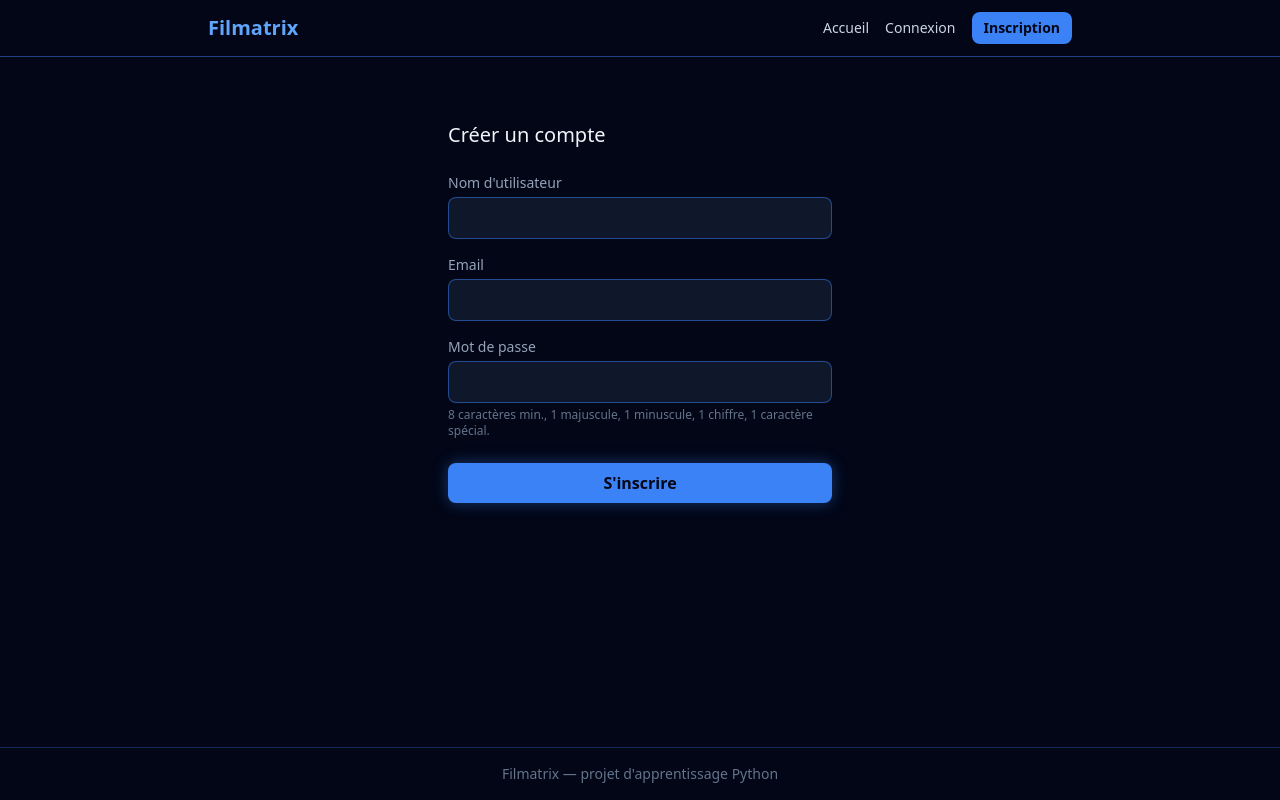
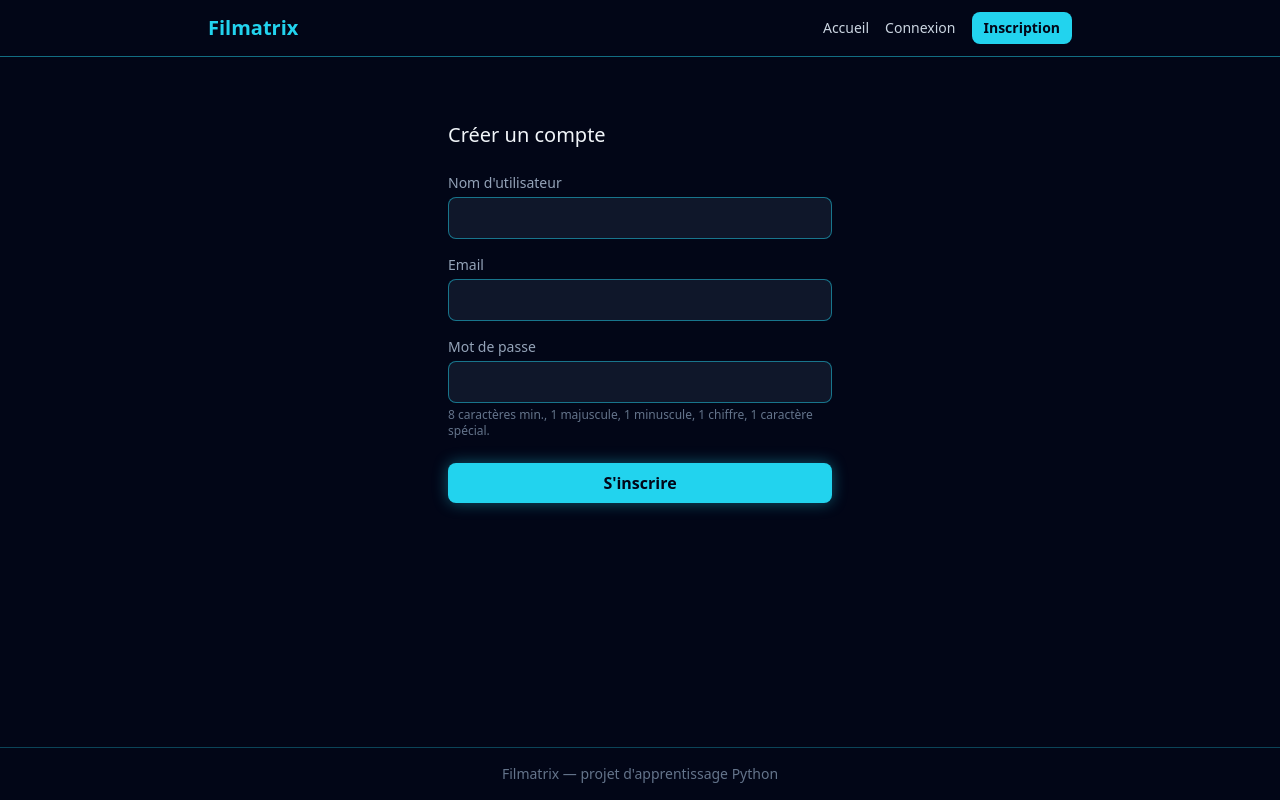
Before and after one commit to Pauline-hiez/filmatrix, a Flask app: page /inscription in a window 1280 px wide. Run offline with Flask 3, Linux system fonts and the light colour scheme; some libraries are stand-ins or nearby versions.

Commit message:
Enregistrement des tentatives de réponse + changement de couleur (bleu -> cyan)

```diff
--- a/app.py
+++ b/app.py
@@ -4,7 +4,7 @@ from flask import Flask, render_template, request
 
 from src.engine import check_answer
 from src.database import db
-from src.models import Question, User
+from src.models import Question, User, Attempt
 import os
 from dotenv import load_dotenv
 from flask_login import LoginManager
@@ -124,6 +124,16 @@ def quiz(mode: str, position: int) -> str:
         reponse_brute = request.form["reponse"]
         reponse_joueur = convertir_reponse(question.mode, reponse_brute)
         est_correct = check_answer(question, reponse_joueur)
+
+        if current_user.is_authenticated:
+            tentative = Attempt(
+                    user_id=current_user.id,
+                    question_id=question.id,
+                    is_correct=est_correct,
+                )
+            db.session.add(tentative)
+            db.session.commit()
+
         return render_template(
             "resultat.html",
             est_correct=est_correct,
--- a/templates/accueil.html
+++ b/templates/accueil.html
@@ -4,7 +4,7 @@
 <div class="text-center mt-12">
     <h2 class="text-xl text-slate-300 mb-6">Prêt à tester tes connaissances cinéma ?</h2>
     <a href="{{ url_for('modes') }}"
-       class="inline-block bg-blue-500 hover:bg-blue-400 text-slate-950 font-bold px-6 py-3 rounded-lg shadow-[0_0_15px_rgba(59,130,246,0.4)] transition">
+       class="inline-block bg-cyan-400 hover:bg-cyan-300 text-slate-950 font-bold px-6 py-3 rounded-lg shadow-[0_0_15px_rgba(34,211,238,0.4)] transition">
         Commencer le quiz
     </a>
 </div>
--- a/templates/base.html
+++ b/templates/base.html
@@ -8,29 +8,29 @@
 </head>
 <body class="bg-slate-950 text-slate-100 min-h-screen flex flex-col">
 
-    <header class="border-b border-blue-500/50">
+    <header class="border-b border-cyan-400/50">
         <nav class="max-w-4xl mx-auto px-4 py-3 flex flex-wrap items-center justify-between gap-3">
-            <a href="{{ url_for('accueil') }}" class="text-xl font-bold text-blue-400">
+            <a href="{{ url_for('accueil') }}" class="text-xl font-bold text-cyan-400">
                 Filmatrix
             </a>
 
             <div class="flex items-center gap-4 text-sm">
-                <a href="{{ url_for('accueil') }}" class="text-slate-300 hover:text-blue-400 transition">
+                <a href="{{ url_for('accueil') }}" class="text-slate-300 hover:text-cyan-400 transition">
                     Accueil
                 </a>
 
                 {% if current_user.is_authenticated %}
                     <span class="text-slate-400">Bonjour, {{ current_user.username }}</span>
                     <a href="{{ url_for('deconnexion') }}"
-                       class="text-slate-300 hover:text-blue-400 transition">
+                       class="text-slate-300 hover:text-cyan-400 transition">
                         Déconnexion
                     </a>
                 {% else %}
-                    <a href="{{ url_for('connexion') }}" class="text-slate-300 hover:text-blue-400 transition">
+                    <a href="{{ url_for('connexion') }}" class="text-slate-300 hover:text-cyan-400 transition">
                         Connexion
                     </a>
                     <a href="{{ url_for('inscription') }}"
-                       class="bg-blue-500 hover:bg-blue-400 text-slate-950 font-bold px-3 py-1.5 rounded-lg transition">
+                       class="bg-cyan-400 hover:bg-cyan-300 text-slate-950 font-bold px-3 py-1.5 rounded-lg transition">
                         Inscription
                     </a>
                 {% endif %}
@@ -43,7 +43,7 @@
             {% if messages %}
             <div class="max-w-4xl mx-auto mb-4">
                 {% for message in messages %}
-                <p class="bg-blue-500/10 border border-blue-500/50 text-blue-300 text-sm rounded-lg px-4 py-3">
+                <p class="bg-cyan-400/10 border border-cyan-400/50 text-cyan-300 text-sm rounded-lg px-4 py-3">
                     {{ message }}
                 </p>
             {% endfor %}
@@ -53,7 +53,7 @@
         {% block content %}{% endblock %}
     </main>
 
-    <footer class="border-t border-blue-500/30 text-center text-slate-500 text-sm py-4">
+    <footer class="border-t border-cyan-400/30 text-center text-slate-500 text-sm py-4">
         Filmatrix — projet d'apprentissage Python
     </footer>
 
--- a/templates/connexion.html
+++ b/templates/connexion.html
@@ -12,15 +12,15 @@
         <div>
             <label class="block text-sm text-slate-400 mb-1">Email</label>
             <input type="email" name="email" required
-                   class="w-full bg-slate-900 border border-blue-500/50 rounded-lg px-3 py-2 text-slate-100">
+                   class="w-full bg-slate-900 border border-cyan-400/50 rounded-lg px-3 py-2 text-slate-100">
         </div>
         <div>
             <label class="block text-sm text-slate-400 mb-1">Mot de passe</label>
             <input type="password" name="password" required
-                   class="w-full bg-slate-900 border border-blue-500/50 rounded-lg px-3 py-2 text-slate-100">
+                   class="w-full bg-slate-900 border border-cyan-400/50 rounded-lg px-3 py-2 text-slate-100">
         </div>
         <button type="submit"
-                class="bg-blue-500 hover:bg-blue-400 text-slate-950 font-bold py-2 rounded-lg shadow-[0_0_15px_rgba(59,130,246,0.4)] transition mt-2">
+                class="bg-cyan-400 hover:bg-cyan-300 text-slate-950 font-bold py-2 rounded-lg shadow-[0_0_15px_rgba(34,211,238,0.4)] transition mt-2">
             Se connecter
         </button>
     </form>
--- a/templates/inscription.html
+++ b/templates/inscription.html
@@ -12,21 +12,21 @@
         <div>
             <label class="block text-sm text-slate-400 mb-1">Nom d'utilisateur</label>
             <input type="text" name="username" required
-                   class="w-full bg-slate-900 border border-blue-500/50 rounded-lg px-3 py-2 text-slate-100">
+                   class="w-full bg-slate-900 border border-cyan-400/50 rounded-lg px-3 py-2 text-slate-100">
         </div>
         <div>
             <label class="block text-sm text-slate-400 mb-1">Email</label>
             <input type="email" name="email" required
-                   class="w-full bg-slate-900 border border-blue-500/50 rounded-lg px-3 py-2 text-slate-100">
+                   class="w-full bg-slate-900 border border-cyan-400/50 rounded-lg px-3 py-2 text-slate-100">
         </div>
         <div>
             <label class="block text-sm text-slate-400 mb-1">Mot de passe</label>
             <input type="password" name="password" required
-                   class="w-full bg-slate-900 border border-blue-500/50 rounded-lg px-3 py-2 text-slate-100">
+                   class="w-full bg-slate-900 border border-cyan-400/50 rounded-lg px-3 py-2 text-slate-100">
             <p class="text-xs text-slate-500 mt-1">8 caractères min., 1 majuscule, 1 minuscule, 1 chiffre, 1 caractère spécial.</p>
         </div>
         <button type="submit"
-                class="bg-blue-500 hover:bg-blue-400 text-slate-950 font-bold py-2 rounded-lg shadow-[0_0_15px_rgba(59,130,246,0.4)] transition mt-2">
+                class="bg-cyan-400 hover:bg-cyan-300 text-slate-950 font-bold py-2 rounded-lg shadow-[0_0_15px_rgba(34,211,238,0.4)] transition mt-2">
             S'inscrire
         </button>
     </form>
--- a/templates/quiz.html
+++ b/templates/quiz.html
@@ -9,17 +9,17 @@
         {% if question.mode == "qcm" %}
             {% for option in question.payload.options %}
             <button type="submit" name="reponse" value="{{ loop.index0 }}"
-                    class="bg-slate-900 hover:bg-slate-800 border border-blue-500/50 text-left px-4 py-3 rounded-lg transition">
+                    class="bg-slate-900 hover:bg-slate-800 border border-cyan-400/50 text-left px-4 py-3 rounded-lg transition">
                 {{ option }}
             </button>
             {% endfor %}
         {% elif question.mode == "vrai_faux" %}
             <button type="submit" name="reponse" value="true"
-                    class="bg-slate-900 hover:bg-slate-800 border border-blue-500/50 px-4 py-3 rounded-lg transition">
+                    class="bg-slate-900 hover:bg-slate-800 border border-cyan-400/50 px-4 py-3 rounded-lg transition">
                 Vrai
             </button>
             <button type="submit" name="reponse" value="false"
-                    class="bg-slate-900 hover:bg-slate-800 border border-blue-500/50 px-4 py-3 rounded-lg transition">
+                    class="bg-slate-900 hover:bg-slate-800 border border-cyan-400/50 px-4 py-3 rounded-lg transition">
                 Faux
             </button>
         {% endif %}
--- a/templates/resultat.html
+++ b/templates/resultat.html
@@ -9,7 +9,7 @@
     {% endif %}
 
     <a href="{{ url_for('quiz', mode=mode, position=position_suivante) }}"
-       class="inline-block bg-blue-500 hover:bg-blue-400 text-slate-950 font-bold px-6 py-3 rounded-lg shadow-[0_0_15px_rgba(59,130,246,0.4)] transition">
+       class="inline-block bg-cyan-400 hover:bg-cyan-300 text-slate-950 font-bold px-6 py-3 rounded-lg shadow-[0_0_15px_rgba(34,211,238,0.4)] transition">
         Question suivante
     </a>
 </div>
--- a/templates/termine.html
+++ b/templates/termine.html
@@ -2,9 +2,9 @@
 
 {% block content %}
 <div class="max-w-xl mx-auto mt-12 text-center">
-    <p class="text-2xl font-bold text-blue-400 mb-6">Quiz terminé !</p>
+    <p class="text-2xl font-bold text-cyan-400 mb-6">Quiz terminé !</p>
     <a href="{{ url_for('accueil') }}"
-       class="inline-block bg-slate-900 hover:bg-slate-800 border border-blue-500/50 px-6 py-3 rounded-lg transition">
+       class="inline-block bg-slate-900 hover:bg-slate-800 border border-cyan-400/50 px-6 py-3 rounded-lg transition">
         Retour à l'accueil
     </a>
 </div>
```
Also changed, not shown: templates/modes.html (+4 -4 lines), instance/filmatrix.db.
